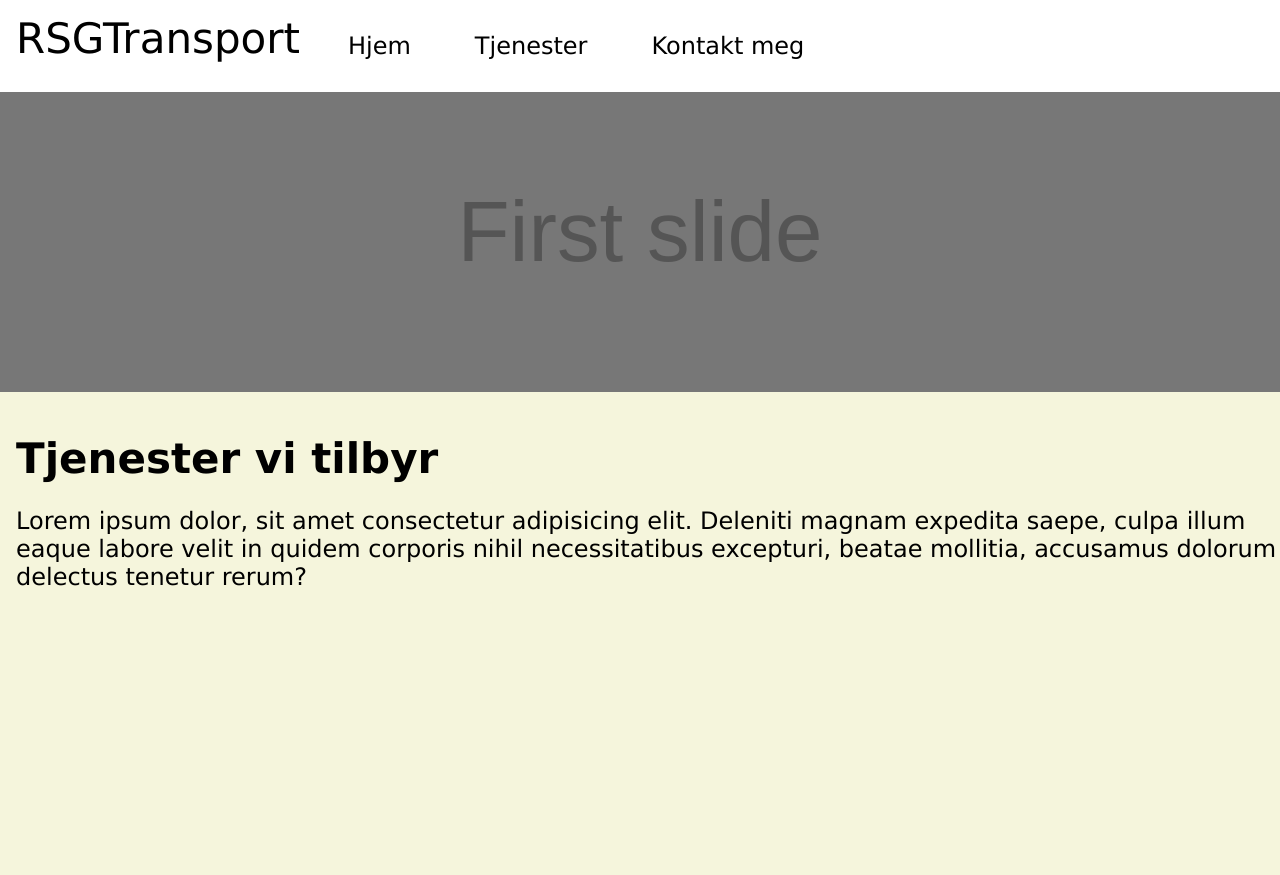
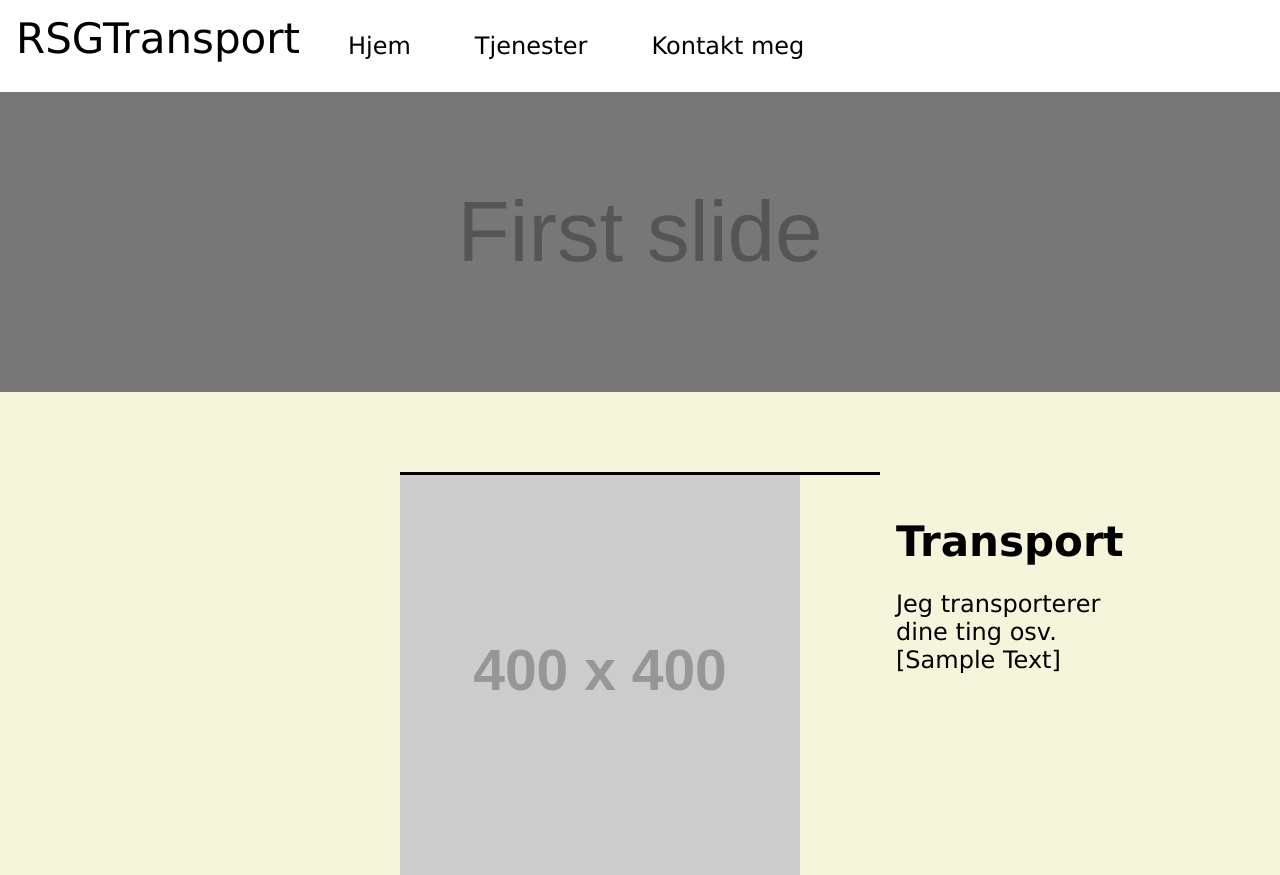
Before and after one commit to JoeBamaVEVO/RSGTransport, a PHP site: page /tjenester.php in a window 1280 px wide. Before the commit the page ends 586 px from the top, so only its background shows below. Run offline with PHP 8.4, Linux system fonts and the light colour scheme; grey boxes labelled with a size stand in for pictures from a placeholder-image service; some libraries are stand-ins or nearby versions.

Commit message:
nyeste versjon av rsgtransport

```diff
--- a/style.css
+++ b/style.css
@@ -129,6 +129,7 @@ body{
     position: relative;
     margin: auto;
     max-height: 300px;
+    margin-bottom: 5rem;
   }
 
 
@@ -160,3 +161,24 @@ body{
       font-size: 11px;
     }
   }
+
+
+  /* Tjenester Liste Styling */
+
+  .tjenesterListe ul{
+    list-style-type: none;
+    margin: 0;
+    padding: 0;
+    overflow: hidden;
+  }
+
+  .container-tjenester{
+    display: flex;
+    float: center;
+    border-top: solid;
+    margin: 0px 25rem 0px 25rem;
+  }
+
+  .container-tjenester img{
+    margin-right: 5rem;
+  }
--- a/tjenester.php
+++ b/tjenester.php
@@ -20,10 +20,18 @@
       </div>
     </div>
     <div class="container-fluid">
-      <div class="container-text">
-        <p class="PageHeader">Tjenester vi tilbyr</p>
-
-        <p class="PageText">Lorem ipsum dolor, sit amet consectetur adipisicing elit. Deleniti magnam expedita saepe, culpa illum eaque labore velit in quidem corporis nihil necessitatibus excepturi, beatae mollitia, accusamus dolorum delectus tenetur rerum?</p>
+      <div class="tjenesterListe">
+        <ul>
+          <li>
+            <div class="container-tjenester">
+              <img src="https://placehold.co/400" alt="">
+              <div class="container-text">
+                <p class="PageHeader">Transport</p>
+                <p class="PageText">Jeg transporterer dine ting osv.[Sample Text]</p>
+              </div>
+            </div>
+          </li>
+        </ul>
       </div>
     </div>
     <script src="script.js"></script>
```
